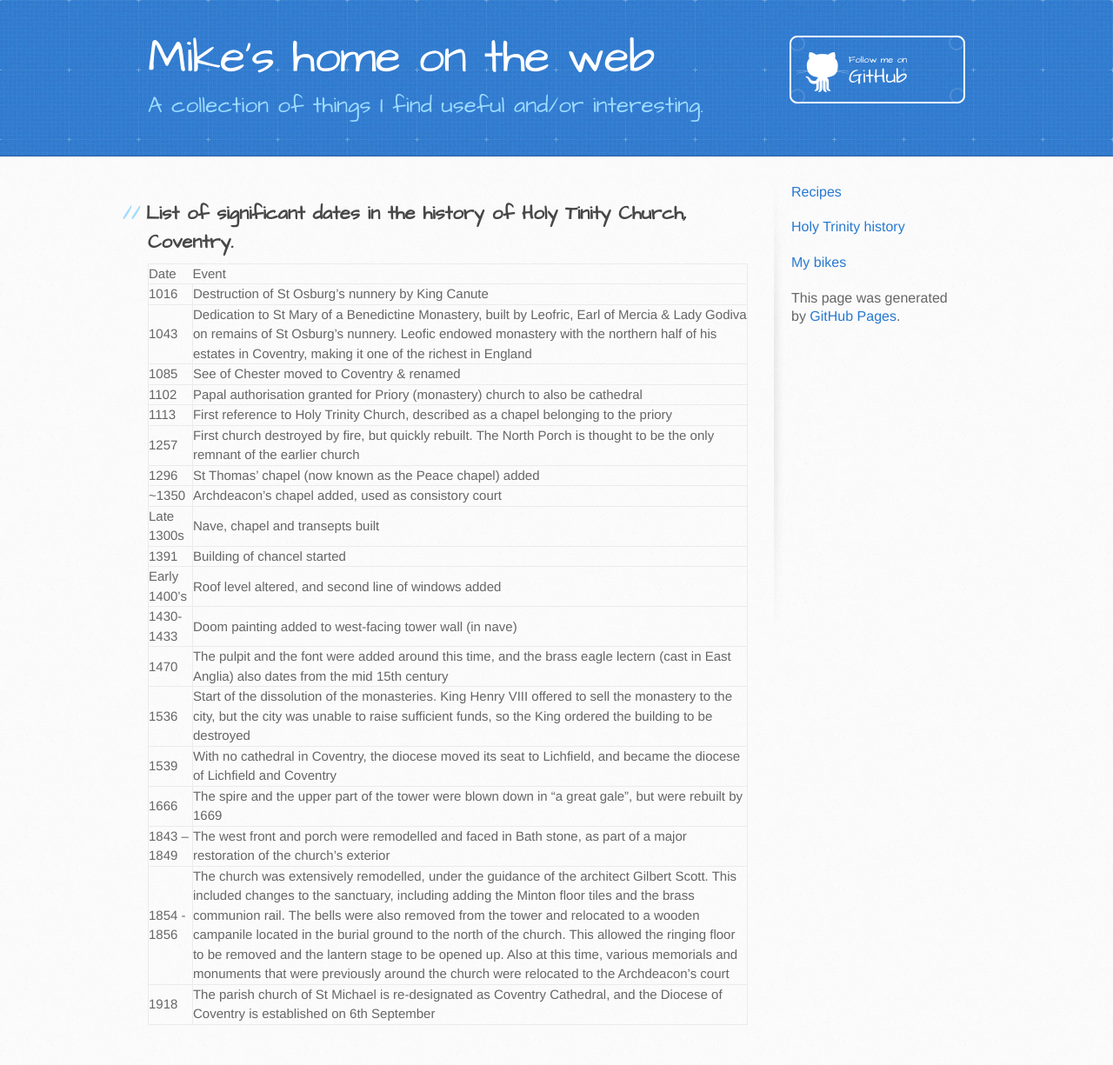
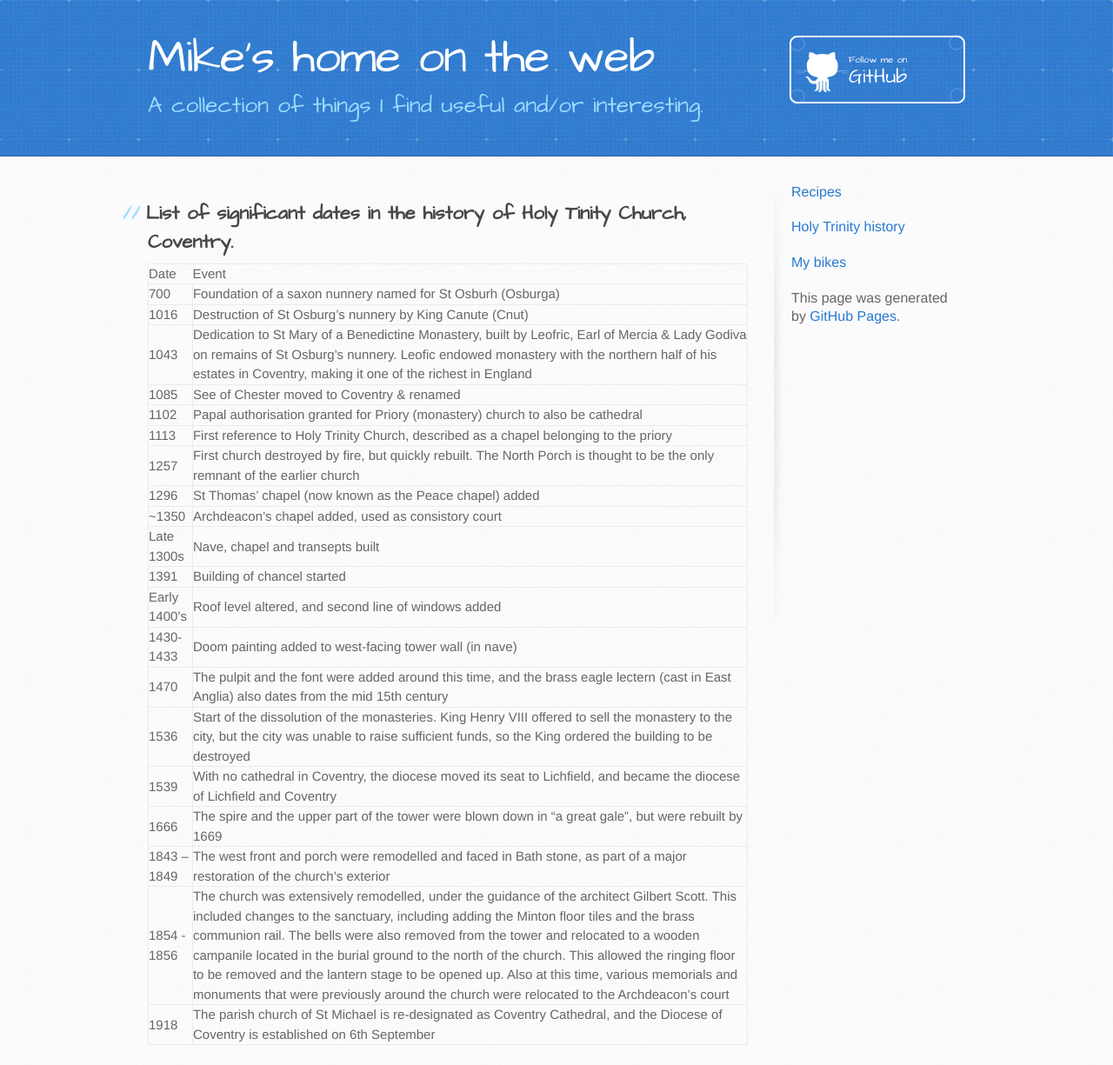
Before and after one commit to emseedee/emseedee.github.io, a Jekyll site: the page built from htc/timeline.md, in a window 1280 px wide. Shown: the whole page at 87% size. Built offline with Jekyll 4.4.1, drawn with Linux system fonts in a browser that asks for light colours; before the commit the page ends 1201 px from its top, so only the background shows below that.

Commit message:
Update timeline.md

```diff
--- a/htc/timeline.md
+++ b/htc/timeline.md
@@ -8,7 +8,8 @@ title: Holy Trinity Coventry Timeline
 
 |  Date  |  Event  |
 |:------------|:--------------|
-| 1016 | Destruction of St Osburg's nunnery by King Canute |
+|  700 | Foundation of a saxon nunnery named for St Osburh (Osburga) |
+| 1016 | Destruction of St Osburg's nunnery by King Canute (Cnut) |
 | 1043 | Dedication to St Mary of a Benedictine Monastery, built by Leofric, Earl of Mercia &  Lady Godiva on remains of St Osburg’s nunnery. Leofic endowed monastery with the northern  half of his estates in Coventry, making it one of the richest in England |
 | 1085 | See of Chester moved to Coventry & renamed |
 | 1102 | Papal authorisation granted for Priory (monastery) church to also be cathedral |
```
